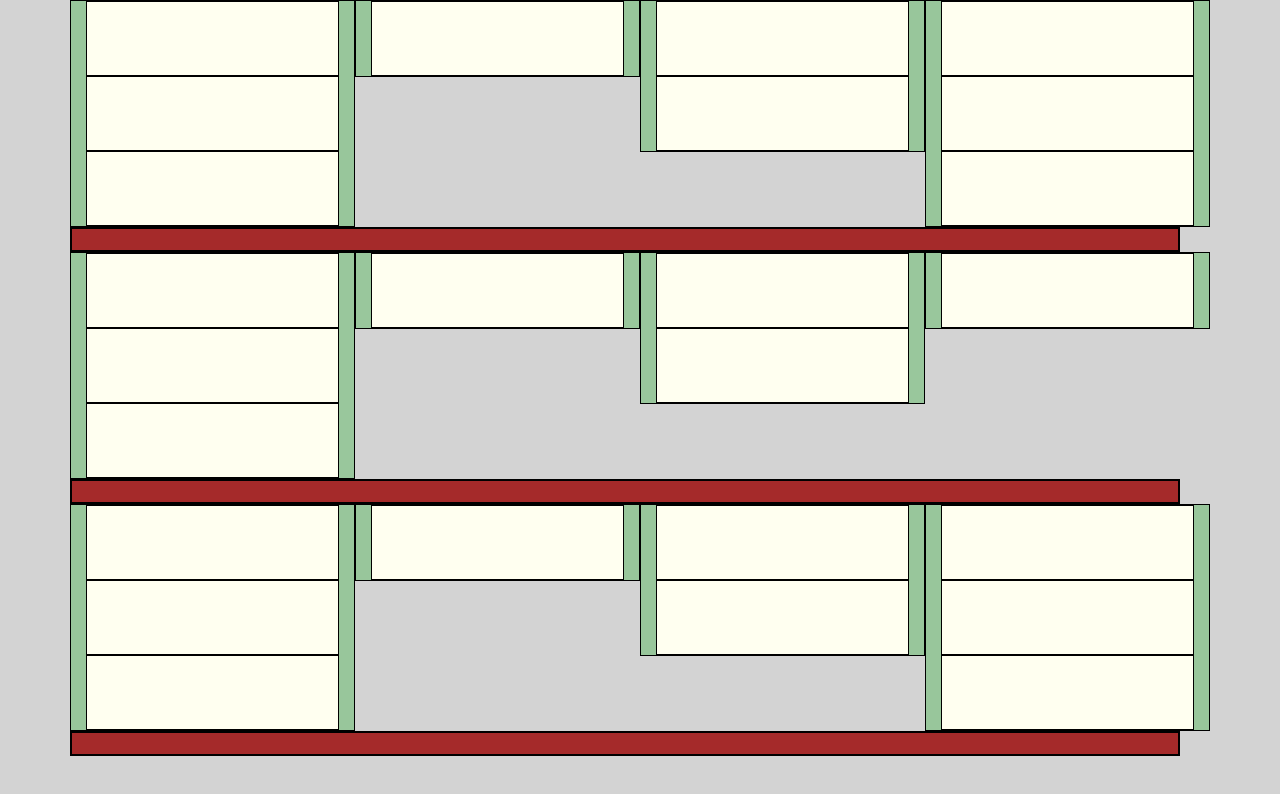
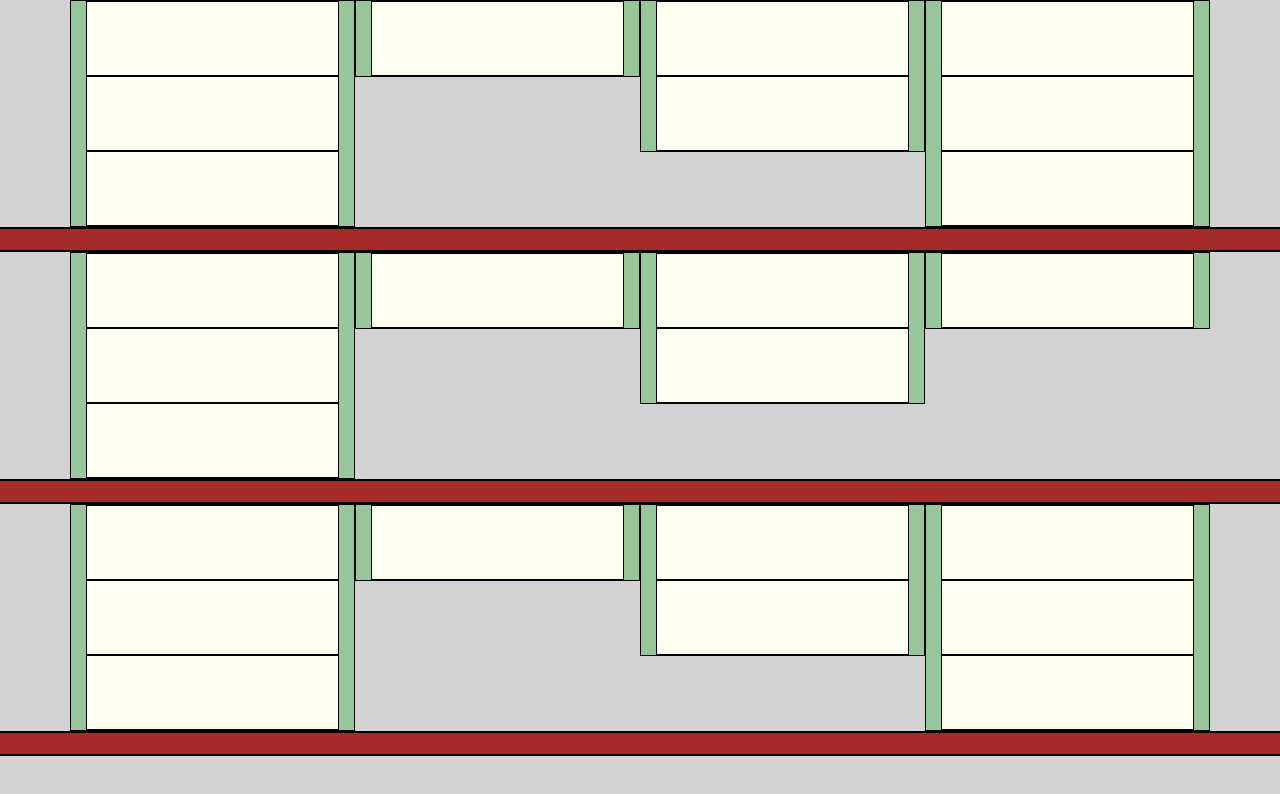
Before and after one commit to FlysJoint/todo_application, a plain HTML site: page index.html in a window 1280 px wide. Drawn offline with nearby package versions, Linux system fonts and the light colour scheme.

Commit message:
shelves layout as desired

```diff
--- a/index.html
+++ b/index.html
@@ -41,8 +41,8 @@
             <div class="col-12 task"></div>
       </div>
     </div>
-    <div class = "row main-shelf col-12" id="nowrap"></div>
   </div>
+  <div class = "row main-shelf" id="nowrap"></div>
   <div class="container screen">
     <div class="row" id="nowrap">
       <div class="container col-12 col-md-6 col-lg-4 col-xl-3 task-box">
@@ -64,8 +64,9 @@
             <div class="col-12 task"></div>
       </div>
     </div>
-    <div class = "row main-shelf col-12" id="nowrap"></div>
+
   </div>
+  <div class = "row main-shelf" id="nowrap"></div>
   <div class="container screen">
     <div class="row" id="nowrap">
       <div class="container col-12 col-md-6 col-lg-4 col-xl-3 task-box">
@@ -98,7 +99,7 @@
             <div class="col-12 task"></div>
       </div>
     </div>
-    <div class = "row main-shelf col-12" id="nowrap"></div>
   </div>
+  <div class = "row main-shelf" id="nowrap"></div>
 </body>
 </html>
--- a/main.css
+++ b/main.css
@@ -22,7 +22,7 @@ flex-wrap: nowrap;
     background-color: rgba(19, 170, 27, 0.301);
     border: 1px solid black;
     height: fit-content;
-    bottom: 5%;
+
 }
 
 .main-shelf {
```
